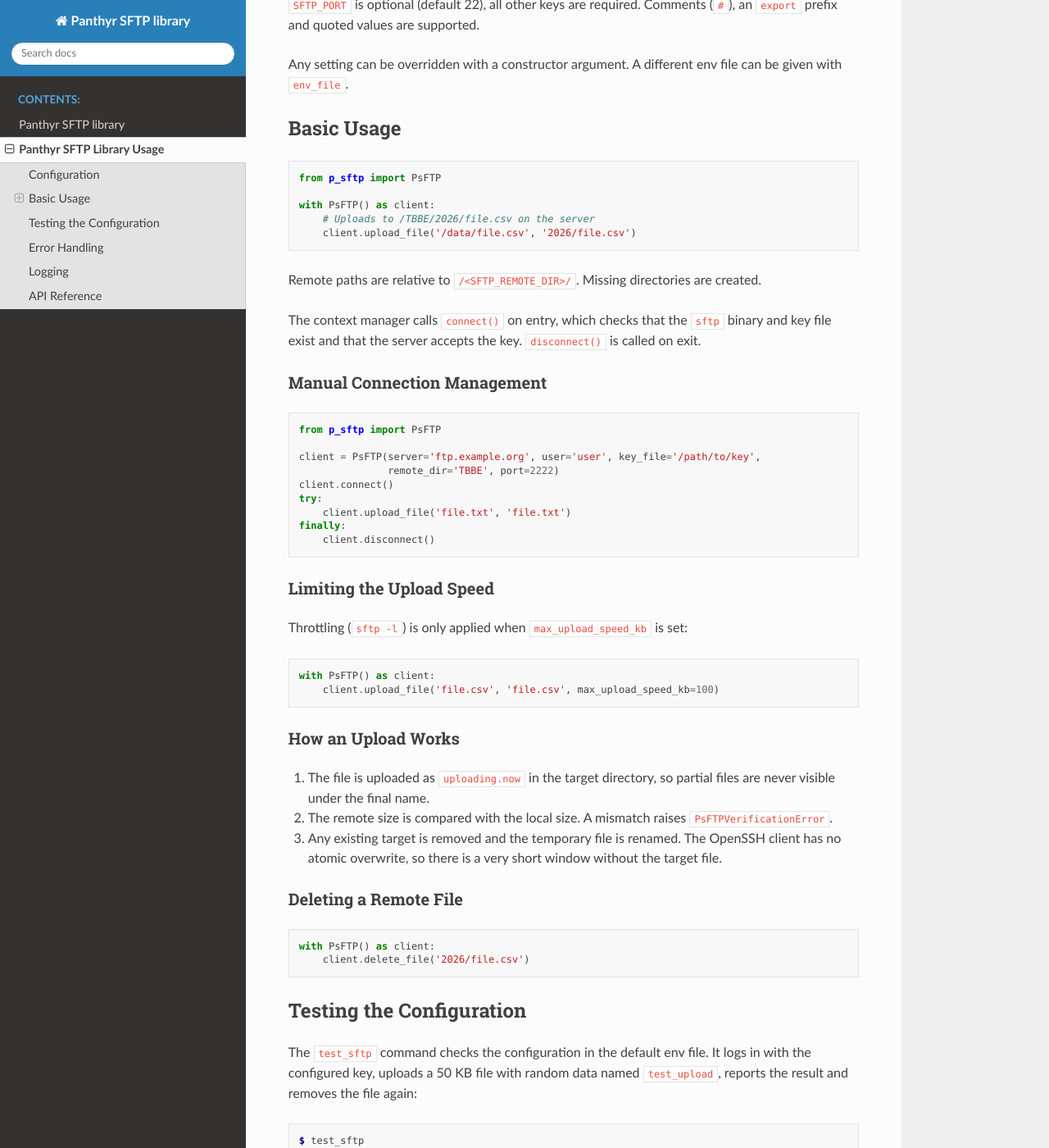
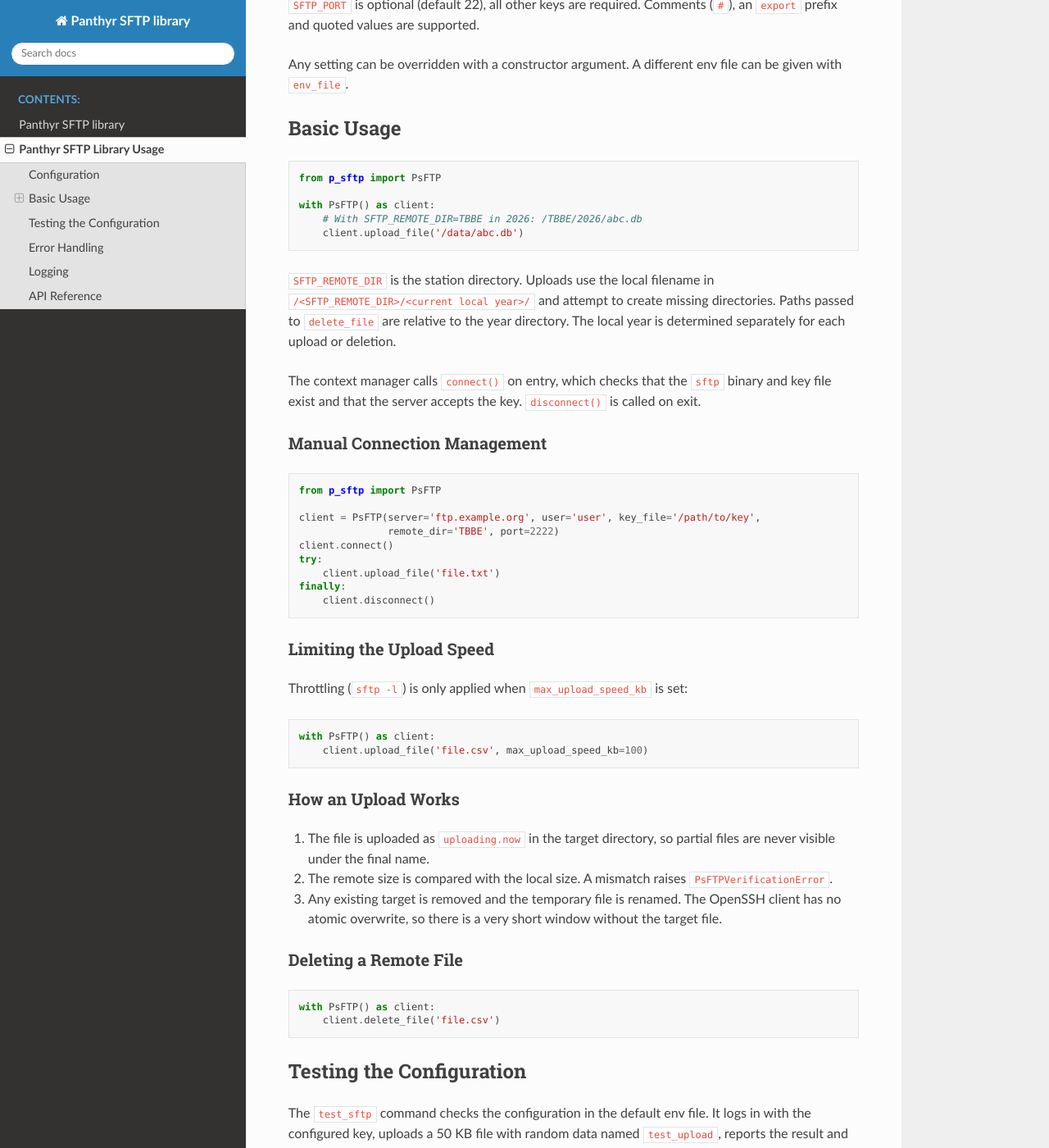
Before and after one commit to Panthyr/panthyr_sftp, a Sphinx documentation site: the page built from docs/source/usage.rst, in a window 1280 px wide and 1400 px high, scrolled down 479 px. Shown: the whole window at 82% size. Built offline with Sphinx 7.4.7 and the Read the Docs theme 3.1.0, drawn with Linux system fonts in a browser that asks for light colours; pages that are not in the unit, such as notebooks, are missing from menus; some of the changed text lies outside the part shown.

Commit message:
feat: restore "save to year subdir" functionality

```diff
--- a/docs/source/usage.rst
+++ b/docs/source/usage.rst
@@ -32,10 +32,13 @@ Basic Usage
     from p_sftp import PsFTP
 
     with PsFTP() as client:
-        # Uploads to /TBBE/2026/file.csv on the server
-        client.upload_file('/data/file.csv', '2026/file.csv')
+        # With SFTP_REMOTE_DIR=TBBE in 2026: /TBBE/2026/abc.db
+        client.upload_file('/data/abc.db')
 
-Remote paths are relative to ``/<SFTP_REMOTE_DIR>/``. Missing directories are created.
+``SFTP_REMOTE_DIR`` is the station directory. Uploads use the local filename in
+``/<SFTP_REMOTE_DIR>/<current local year>/`` and attempt to create missing directories.
+Paths passed to ``delete_file`` are relative to the year directory. The local year is determined
+separately for each upload or deletion.
 
 The context manager calls ``connect()`` on entry, which checks that the ``sftp`` binary and key
 file exist and that the server accepts the key. ``disconnect()`` is called on exit.
@@ -51,7 +54,7 @@ Manual Connection Management
                    remote_dir='TBBE', port=2222)
     client.connect()
     try:
-        client.upload_file('file.txt', 'file.txt')
+        client.upload_file('file.txt')
     finally:
         client.disconnect()
 
@@ -63,7 +66,7 @@ Throttling (``sftp -l``) is only applied when ``max_upload_speed_kb`` is set:
 .. code-block:: python
 
     with PsFTP() as client:
-        client.upload_file('file.csv', 'file.csv', max_upload_speed_kb=100)
+        client.upload_file('file.csv', max_upload_speed_kb=100)
 
 How an Upload Works
 ~~~~~~~~~~~~~~~~~~~
@@ -81,7 +84,7 @@ Deleting a Remote File
 .. code-block:: python
 
     with PsFTP() as client:
-        client.delete_file('2026/file.csv')
+        client.delete_file('file.csv')
 
 Testing the Configuration
 -------------------------
@@ -125,7 +128,7 @@ Exception                           Raised when
 
     try:
         with PsFTP() as client:
-            client.upload_file('file.txt', 'file.txt')
+            client.upload_file('file.txt')
     except PsFTPAuthenticationError as e:
         print(f'Key rejected: {e}')
     except PsFTPError as e:
@@ -156,9 +159,9 @@ API Reference
 ``disconnect()``
     Mark the client as disconnected. No persistent session is kept.
 
-``upload_file(local_path, remote_path, max_upload_speed_kb=None)``
-    Upload ``local_path`` (``str`` or ``Path``) to ``/<remote_dir>/<remote_path>`` and verify the
-    size.
+``upload_file(local_path, max_upload_speed_kb=None)``
+    Upload ``local_path`` (``str`` or ``Path``) to
+    ``/<remote_dir>/<current local year>/<local filename>`` and verify the size.
 
 ``delete_file(remote_path)``
-    Delete ``/<remote_dir>/<remote_path>`` from the server.
+    Delete ``/<remote_dir>/<current local year>/<remote_path>`` from the server.
```
Also changed, not shown: CHANGELOG.md (+3 -3 lines), README.md (+7 -2 lines), pyproject.toml (+7 -0 lines), .pre-commit-config.yaml, 2 other files.
